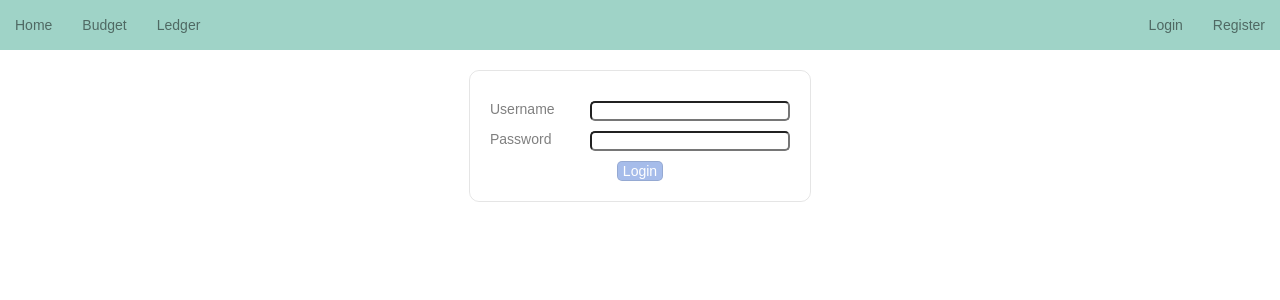
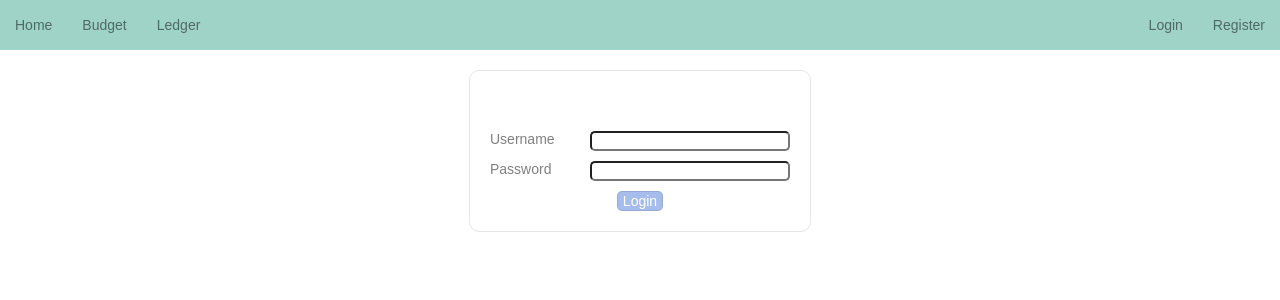
Before and after one commit to chrisgo2286/budget-app-frontend, a React (Create React App) app: page /login in a window 1280 px wide. Shown: the top 300 px of the page. Built offline with nearby package versions, Linux system fonts and the light colour scheme.

Commit message:
Worked validation for login

```diff
--- a/src/components/login/login.css
+++ b/src/components/login/login.css
@@ -1,8 +1,9 @@
 .login {
     display: grid;
     grid-template-columns: repeat(3, 1fr);
-    grid-template-rows: repeat(3, 1fr);
+    grid-template-rows: repeat(4, 1fr);
     grid-template-areas:
+        "validation validation validation"
         "username-label username username"
         "password-label password password"
         "login-btn login-btn login-btn";
@@ -15,6 +16,10 @@
 
 .login > * {
     margin-top: 10px;
+}
+
+.login .validation {
+    grid-area: validation;
 }
 
 .login-username-label {
--- a/src/components/login/login.jsx
+++ b/src/components/login/login.jsx
@@ -4,16 +4,18 @@ import { UserContext } from '../../misc/context';
 import { loginUser } from '../../misc/apiCalls';
 import { refreshPage } from '../../misc/miscFunctions';
 import { updateLocalStorage, updateUser } from '../../misc/userFunctions';
+import Validation from '../validation/validation';
 import LoginFields from './loginFields';
 import './login.css';
 
 export default function Login () {
-    const [user, setUser] = useContext(UserContext);
+    const [ user, setUser ] = useContext(UserContext);
     const navigate = useNavigate();
-    const [credentials, setCredentials] = useState({
+    const [ credentials, setCredentials ] = useState({
         username: '',
         password: '',
     })
+    const [ errors, setErrors ] = useState([])
 
     async function handleSubmit () {
         const response = await loginUser(credentials);
@@ -26,12 +28,13 @@ export default function Login () {
             refreshPage();
 
         } else {
-            console.log('You have entered invalid credentials!')
+            setErrors(['You have entered invalid credentials!'])
         }
     }
 
     return (
         <div className="login">
+            <Validation errors={ errors } />
             <LoginFields
                 fields={ credentials }
                 setFields={ setCredentials }
--- a/src/misc/validation/validation.js
+++ b/src/misc/validation/validation.js
@@ -88,3 +88,15 @@ export function validateCategorySelect (category) {
     }
     return 'Valid';
 }
+
+export function validateUsername (username) {
+    if(isEmptyString(username)) {
+        return 'Please enter your username!'
+    }
+}
+
+export function validatePassword (password) {
+    if(isEmptyString(password)) {
+        return 'Please enter your password!'
+    }
+}
```
Also changed, not shown: src/misc/validation/validateLogin.js (added), 1 other file (tests, documents, lock files or other folders).
